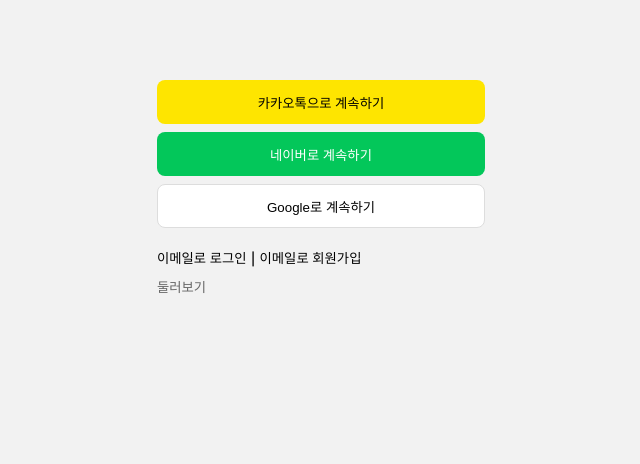
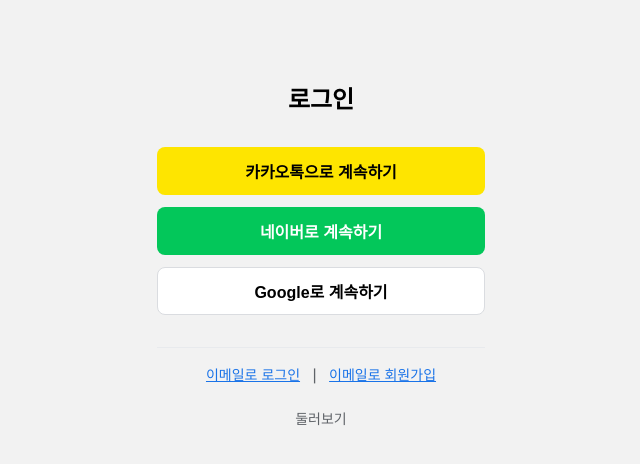
Before and after one commit to oh-hyerim/skin-ai-gpt, a Next.js app: page /login in a window 1280 px wide. Shown: the top 464 px of the page, without its empty margins (319-959 px from the left). Built offline with nearby package versions, Linux system fonts and the light colour scheme.

Commit message:
fix: useSearchParams Suspense 오류 해결 - 서버/클라이언트 컴포넌트 분리

```diff
--- /dev/null
+++ b/app/login/Login.tsx
@@ -0,0 +1,143 @@
+"use client";
+import { signIn } from "next-auth/react";
+import { useRouter } from "next/navigation";
+import { useEffect } from "react";
+
+type Props = {
+  redirectTo?: string;
+};
+
+export default function Login({ redirectTo }: Props) {
+  const router = useRouter();
+  const callbackUrl = redirectTo || '/';
+
+  useEffect(() => {
+    console.log('[login/Login] mounted, redirectTo:', redirectTo);
+  }, [redirectTo]);
+
+  const handleSocialLogin = (provider: string) => {
+    console.log(`[login] ${provider} 로그인 시작, callbackUrl:`, callbackUrl);
+    signIn(provider, { callbackUrl });
+  };
+
+  const handleGuestMode = () => {
+    console.log('[login] 둘러보기 클릭 - 홈으로 이동:', callbackUrl);
+    router.push(callbackUrl as any);
+  };
+
+  return (
+    <main id="loginView" style={{padding:"40px 16px", maxWidth: 360, margin:"0 auto"}}>
+      <div id="loginOptions">
+        <h1 style={{textAlign: "center", marginBottom: 32, fontSize: 24, fontWeight: 600}}>로그인</h1>
+
+        <button
+          id="kakaoLoginBtn"
+          onClick={() => alert('카카오 로그인은 준비 중입니다.')}
+          style={{
+            width:"100%",
+            height:48,
+            marginBottom:12,
+            background:"#FEE500",
+            border:"none",
+            borderRadius:8,
+            fontSize: 16,
+            fontWeight: 600,
+            cursor: "pointer"
+          }}
+        >
+          카카오톡으로 계속하기
+        </button>
+
+        <button
+          id="naverLoginBtn"
+          onClick={() => alert('네이버 로그인은 준비 중입니다.')}
+          style={{
+            width:"100%",
+            height:48,
+            marginBottom:12,
+            background:"#03C75A",
+            color:"#fff",
+            border:"none",
+            borderRadius:8,
+            fontSize: 16,
+            fontWeight: 600,
+            cursor: "pointer"
+          }}
+        >
+          네이버로 계속하기
+        </button>
+
+        <button
+          id="googleLoginBtn"
+          onClick={() => handleSocialLogin('google')}
+          style={{
+            width:"100%",
+            height:48,
+            marginBottom:16,
+            background:"#fff",
+            border:"1px solid #dadce0",
+            borderRadius:8,
+            fontSize: 16,
+            fontWeight: 600,
+            cursor: "pointer"
+          }}
+        >
+          Google로 계속하기
+        </button>
+
+        <div style={{
+          marginTop:16,
+          textAlign: "center",
+          borderTop: "1px solid #e8eaed",
+          paddingTop: 16
+        }}>
+          <button
+            id="emailLoginBtn"
+            onClick={() => alert('이메일 로그인은 준비 중입니다.')}
+            style={{
+              background:"none",
+              border:"none",
+              cursor:"pointer",
+              color: "#1a73e8",
+              textDecoration: "underline",
+              fontSize: 14
+            }}
+          >
+            이메일로 로그인
+          </button>
+          <span style={{margin: "0 8px", color: "#5f6368"}}> | </span>
+          <button
+            id="emailSignupBtn"
+            onClick={() => alert('이메일 회원가입은 준비 중입니다.')}
+            style={{
+              background:"none",
+              border:"none",
+              cursor:"pointer",
+              color: "#1a73e8",
+              textDecoration: "underline",
+              fontSize: 14
+            }}
+          >
+            이메일로 회원가입
+          </button>
+        </div>
+
+        <div style={{marginTop:24, textAlign: "center"}}>
+          <button
+            id="guestBtn"
+            onClick={handleGuestMode}
+            style={{
+              background:"none",
+              border:"none",
+              cursor:"pointer",
+              color:"#5f6368",
+              fontSize: 14
+            }}
+          >
+            둘러보기
+          </button>
+        </div>
+      </div>
+    </main>
+  );
+}
--- a/app/login/page.tsx
+++ b/app/login/page.tsx
@@ -1,32 +1,29 @@
-"use client";
-import { signIn } from "next-auth/react";
-import { useRouter, useSearchParams } from "next/navigation";
-import { useEffect } from "react";
+import Login from "./Login";
 
-export default function LoginPage() {
-  const router = useRouter();
-  const sp = useSearchParams();
-  const back = sp.get('callbackUrl') || '/';
+// 동적 처리 강제 (로그인 페이지는 정적 생성 부적합)
+export const dynamic = "force-dynamic";
 
-  useEffect(() => {
-    console.log('[login/page] mounted');
-  }, []);
+type SearchParams = {
+  [key: string]: string | string[] | undefined;
+};
 
-  return (
-    <main id="loginView" style={{padding:"40px 16px", maxWidth: 360, margin:"0 auto"}}>
-      <div id="loginOptions">
-        <button id="kakaoLoginBtn" onClick={()=>alert('카카오는 준비 중입니다.')} style={{width:"100%", height:44, marginBottom:8, background:"#FEE500", border:"none", borderRadius:8}}>카카오톡으로 계속하기</button>
-        <button id="naverLoginBtn" onClick={()=>alert('네이버는 준비 중입니다.')} style={{width:"100%", height:44, marginBottom:8, background:"#03C75A", color:"#fff", border:"none", borderRadius:8}}>네이버로 계속하기</button>
-        <button id="googleLoginBtn" onClick={()=>signIn('google')} style={{width:"100%", height:44, marginBottom:8, background:"#fff", border:"1px solid #ddd", borderRadius:8}}>Google로 계속하기</button>
-        <div style={{marginTop:12}}>
-          <button id="emailLoginBtn" onClick={()=>alert('이메일 로그인 준비 중')} style={{background:"none", border:"none", cursor:"pointer"}}>이메일로 로그인</button>
-          <span> | </span>
-          <button id="emailSignupBtn" onClick={()=>alert('이메일 회원가입 준비 중')} style={{background:"none", border:"none", cursor:"pointer"}}>이메일로 회원가입</button>
-        </div>
-        <div style={{marginTop:10}}>
-          <button id="guestBtn" onClick={()=>router.push(back as any)} style={{background:"none", border:"none", cursor:"pointer", color:"#666"}}>둘러보기</button>
-        </div>
-      </div>
-    </main>
-  );
+type Props = {
+  searchParams?: SearchParams;
+};
+
+export default function LoginPage({ searchParams }: Props) {
+  // callbackUrl 또는 redirect 파라미터 처리
+  const redirectTo =
+    typeof searchParams?.callbackUrl === "string"
+      ? decodeURIComponent(searchParams.callbackUrl)
+      : typeof searchParams?.redirect === "string"
+      ? searchParams.redirect
+      : undefined;
+
+  return <Login redirectTo={redirectTo} />;
 }
+
+export const metadata = {
+  title: "로그인 - Skin AI",
+  description: "Skin AI 로그인 페이지",
+};
--- a/public/index.js
+++ b/public/index.js
@@ -220,11 +220,13 @@
 			loginBtnNew.textContent = '로그인';
             loginBtnNew.addEventListener('click', () => {
                 log('[settings] 설정 로그인 버튼 클릭 - /login으로 이동');
-                location.assign('/login');
+                const cb = encodeURIComponent(location.pathname + location.search);
+                location.assign(`/login?callbackUrl=${cb}`);
             });
             signupBtnNew.addEventListener('click', () => {
                 log('[settings] 설정 회원가입 버튼 클릭 - /login으로 이동');
-                location.assign('/login');
+                const cb = encodeURIComponent(location.pathname + location.search);
+                location.assign(`/login?callbackUrl=${cb}`);
             });
 			if (settingsEmailEl) {
 				settingsEmailEl.textContent = '';
```
